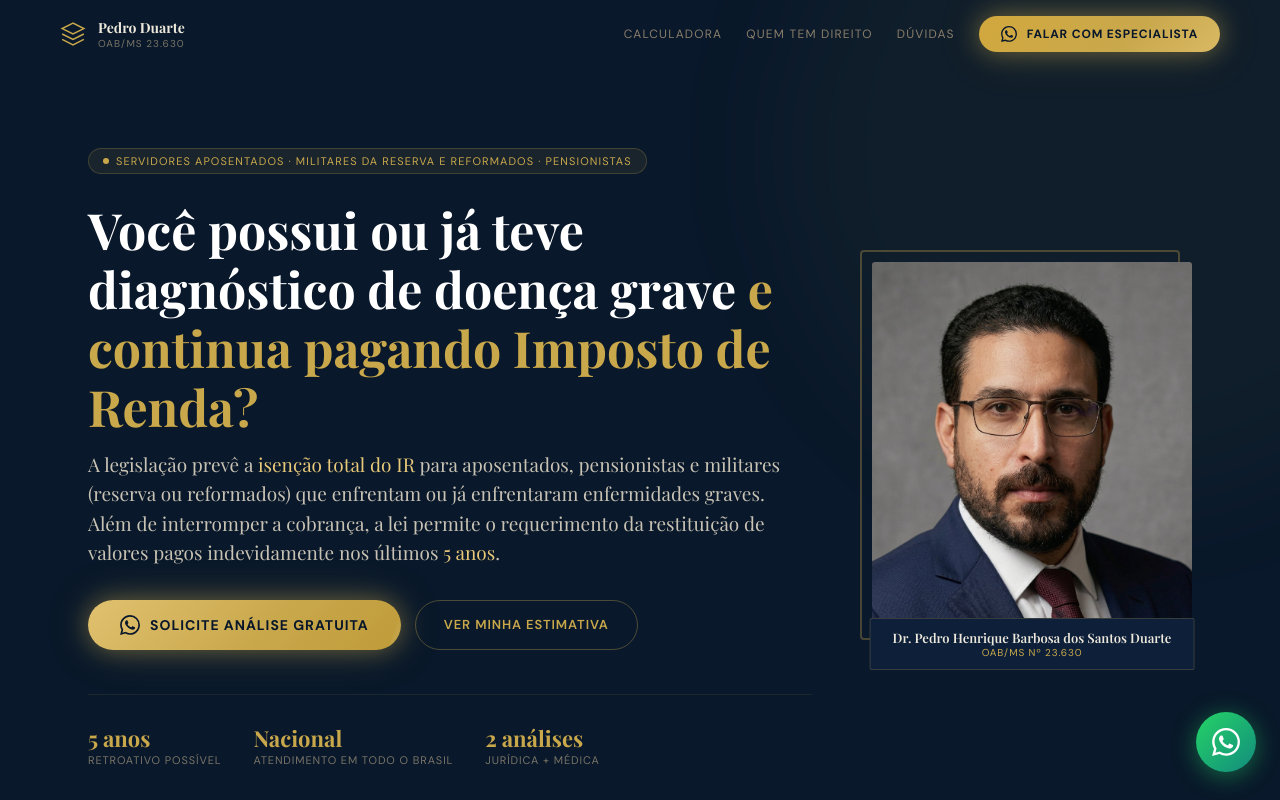
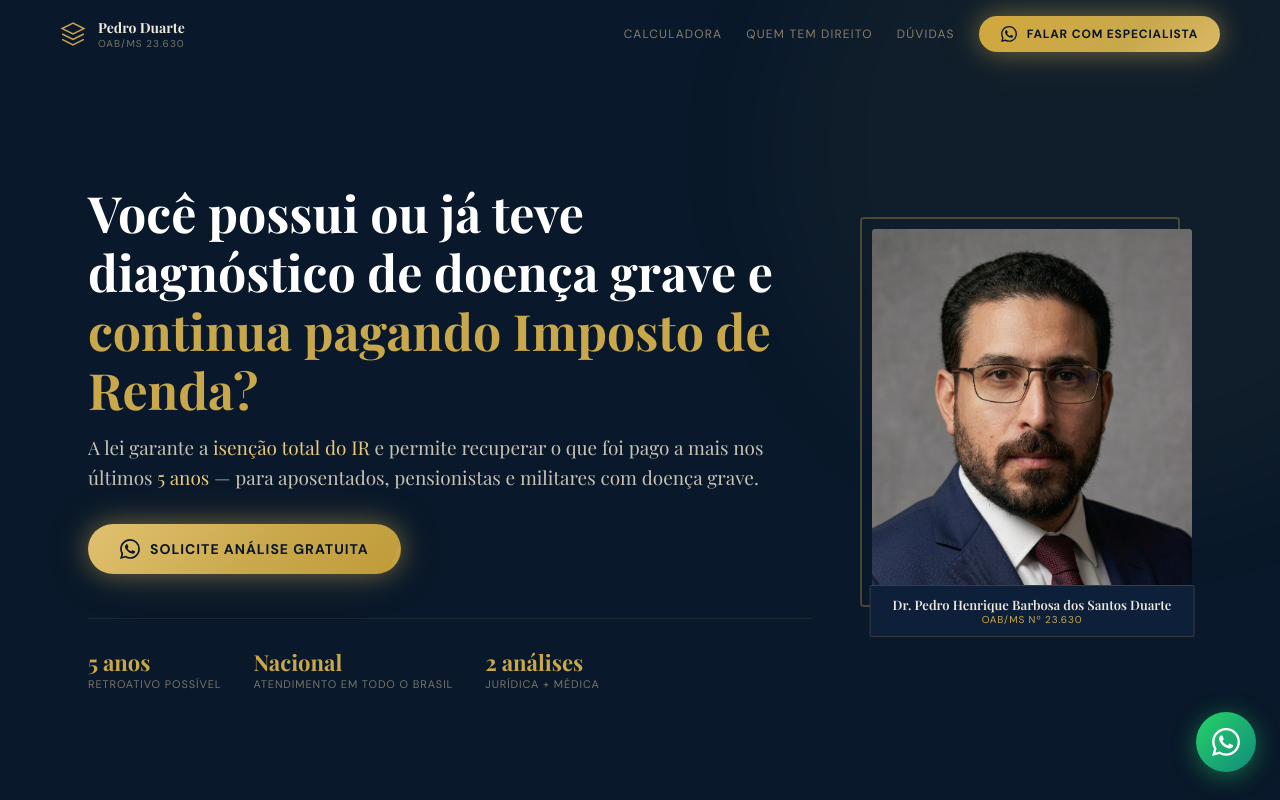
Before and after one commit to pedhenduarte-dotcom/landing-pedro-ir, a React (Vite) app: page / in a window 1280 px wide. Shown: the top 800 px of the page. Built offline with nearby package versions, Linux system fonts and the light colour scheme; a web font is replaced by a local one.

Commit message:
Refactor text and styles in LandingPage component

```diff
--- a/src/LandingPage.jsx
+++ b/src/LandingPage.jsx
@@ -587,20 +587,14 @@ export default function LandingPage() {
 
           {/* TEXTO — order:1 sempre */}
           <div className="hero-texto" style={{ flex:"1 1 440px",minWidth:300 }}>
-            <FadeUp delay={0.1}>
-              <span className="tag-pill">
-                <span style={{ width:6,height:6,background:C.gold,borderRadius:"50%",display:"inline-block" }} />
-                Servidores aposentados · Militares da reserva e reformados · Pensionistas
-              </span>
-            </FadeUp>
             <FadeUp delay={0.2}>
               <h1 style={{ fontFamily:"'Playfair Display',serif",fontSize:"clamp(28px,4.6vw,50px)",color:"#fff",fontWeight:700,lineHeight:1.18,margin:"26px 0 14px" }}>
-                Você possui ou já teve diagnóstico de doença grave <span style={{ color:C.gold }}>e continua pagando Imposto de Renda?</span>
+                Você possui ou já teve diagnóstico de doença grave <span style={{ color:"#fff" }}>e </span><span style={{ color:C.gold }}>continua pagando Imposto de Renda?</span>
               </h1>
             </FadeUp>
             <FadeUp delay={0.25}>
               <h2 style={{ fontFamily:"'Playfair Display',serif",fontSize:"clamp(15px,1.9vw,19px)",color:C.text,fontWeight:400,lineHeight:1.55,marginBottom:32 }}>
-                A legislação prevê a <span style={{ color:C.goldL }}>isenção total do IR</span> para aposentados, pensionistas e militares (reserva ou reformados) que enfrentam ou já enfrentaram enfermidades graves. Além de interromper a cobrança, a lei permite o requerimento da restituição de valores pagos indevidamente nos últimos <span style={{ color:C.goldL }}>5 anos</span>.
+                A lei garante a <span style={{ color:C.goldL }}>isenção total do IR</span> e permite recuperar o que foi pago a mais nos últimos <span style={{ color:C.goldL }}>5 anos</span> — para aposentados, pensionistas e militares com doença grave.
               </h2>
             </FadeUp>
             <FadeUp delay={0.3}>
@@ -609,7 +603,6 @@ export default function LandingPage() {
                   onClick={() => trackWA("hero")}>
                   <WaIcon /> Solicite Análise Gratuita
                 </a>
-                <button className="btn-ghost" onClick={() => goto("calculadora")}>Ver minha estimativa</button>
               </div>
             </FadeUp>
             <FadeUp delay={0.4}>
```
